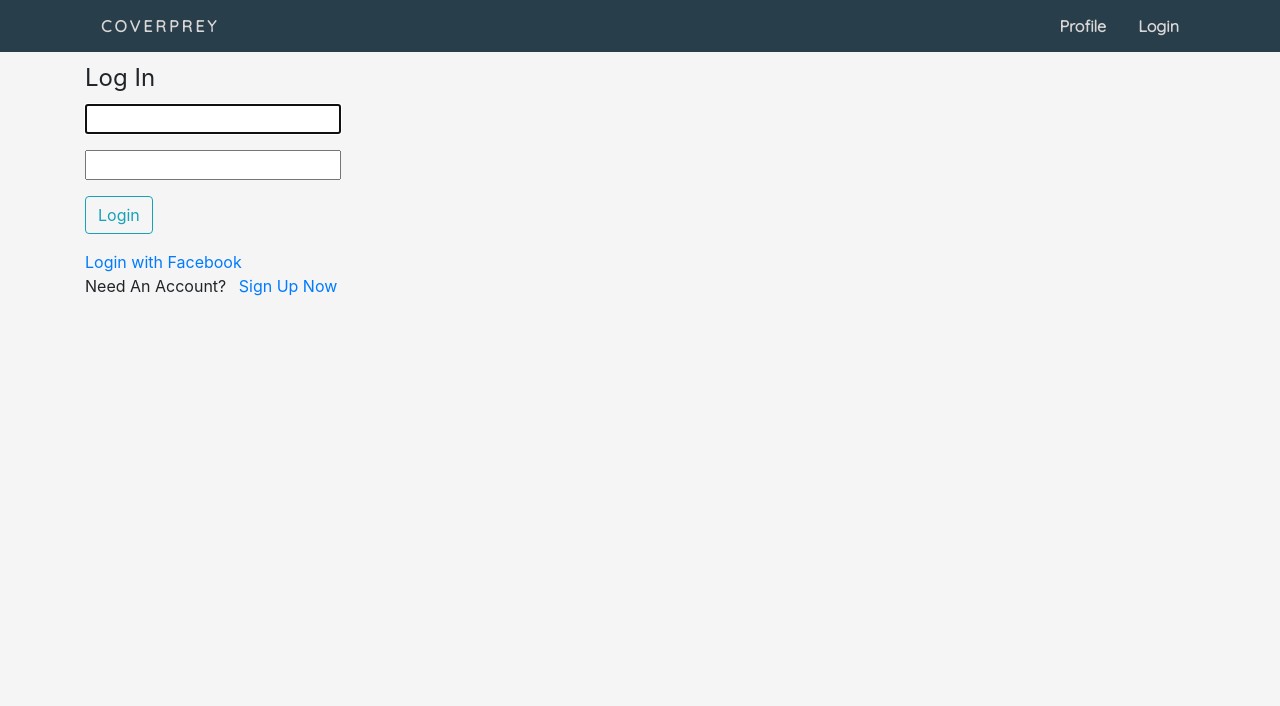
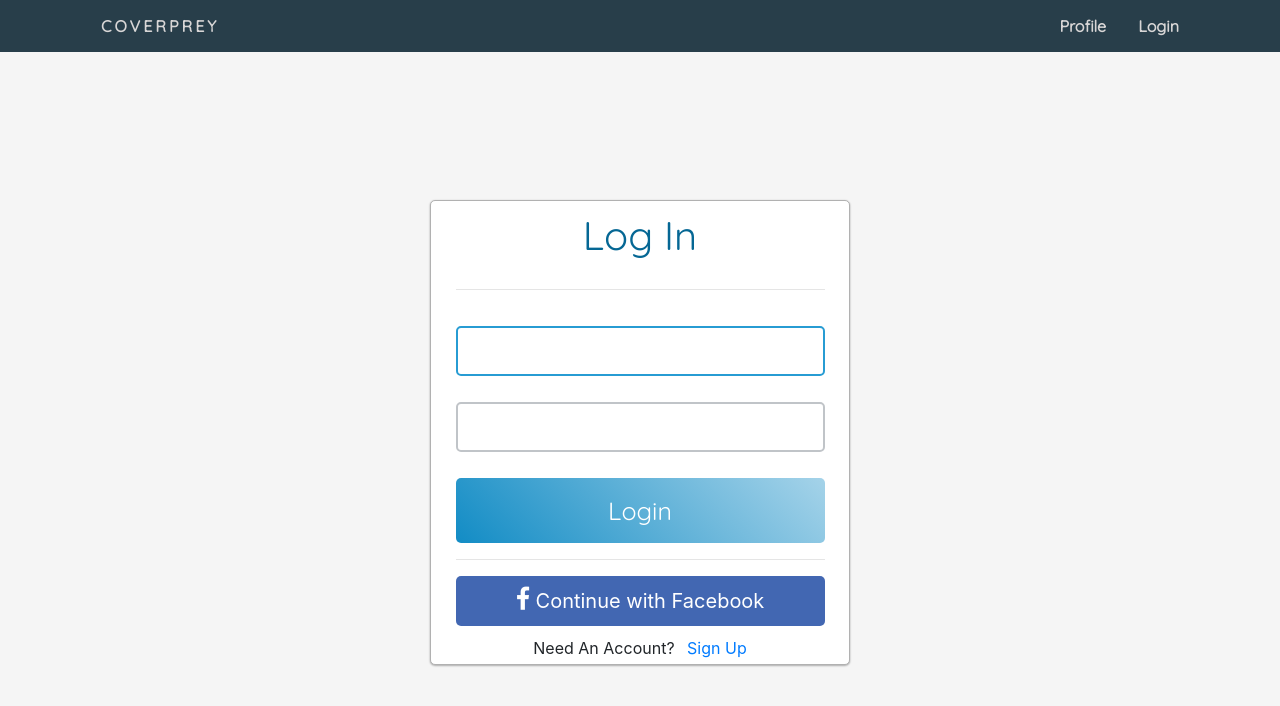
Before and after one commit to shash68i/coverprey, a Django app: page /login/ in a window 1280 px wide. Shown: the top 706 px of the page. Run offline with Django 3.2, Linux system fonts and the light colour scheme; some libraries are stand-ins or nearby versions.

Commit message:
Some changes

```diff
--- a/static/css/main.css
+++ b/static/css/main.css
@@ -17,8 +17,14 @@
 }
 
 .search-box[type=text] {
+  border: 2px solid rgb(192, 196, 200);
+  border-radius: 5px;
+}
+
+.search-box[type=text]:focus {
   border: 2px solid #0084bf;
   border-radius: 5px;
+  outline: none;
 }
 
 .btn-add {
@@ -425,3 +431,87 @@ textarea {
 .content-section {
   display: flex;
 }
+
+#login-text {
+  color: #056794;
+  font-family: 'Quicksand', sans-serif;
+  font-size: 40px;
+  font-weight: 590;
+  width: 100px;
+}
+
+.login-form {
+  background: #ffffff;
+  border: 1px solid rgb(177, 177, 177);
+  border-radius: 5px;
+  width: 420px;
+  padding: 4px;
+  margin: 0 auto;
+  text-align: center;
+  box-shadow: 0 0.3px 2px rgba(0,0,0,0.12), 0 1px 2px rgba(0,0,0,0.24);
+}
+
+#id_username {
+  margin-top: 20px;
+  width: 90%;
+  height: 50px;
+  border-radius: 5px;
+}
+
+#id_password {
+  margin-top: 10px;
+  width: 90%;
+  height: 50px;
+  border-radius: 5px;
+}
+
+#id_username[type=text]{
+  border: 2px solid rgb(192, 196, 200);
+  padding-left: 10px;
+  font-family: 'Quicksand', sans-serif;
+  font-size: 20px;
+}
+
+#id_password[type=password]{
+  border: 2px solid rgb(192, 196, 200);
+}
+
+#id_username[type=text]:focus, #id_password[type=password]:focus{
+  border: 2px solid #279cd3;
+  outline: none;
+}
+
+#facebook-login-div{
+  margin: 0 auto;
+  background-color: #4267B2;
+  padding-top: 10px;
+  border-radius: 5px;
+  width: 90%;
+  height: 50px;
+  font-size: 20px;
+  color: white;
+}
+
+#facebook-login {
+  color: white;
+}
+
+#adjustit {
+  margin-top: 140px;
+}
+
+.login-footer{
+  margin-top: 10px;
+}
+
+.login-form-button{
+  margin-top: 10px;
+  width: 90%;
+  height: 65px;
+  border-radius: 5px;
+  border: none;
+  color: white;
+  font-size: 25px;
+  font-family:  'Quicksand', sans-serif;
+  background: linear-gradient(45deg, #128cc5, #a5d3e9);
+}
--- a/users/templates/users/login.html
+++ b/users/templates/users/login.html
@@ -1,21 +1,32 @@
 {% extends "blog/base.html" %}
 {% load crispy_forms_tags %}
 {% block content %}
+<div id="adjustit">
     <div class="login-form">
         <form method="POST">
             {% csrf_token %}
             <fieldset>
-                <legend>Log In</legend>
+                <legend><span id="login-text" >Log In</span></legend>
+                <hr align="center" width="90%">
                 <p>{{ form.username }}</p>
                 <p>{{ form.password }}</p>
+                <!-- {{ form|crispy }} -->
+
             </fieldset>
-            <div class="form-group">
-                <button class="btn btn-outline-info" type="submit">Login</button>
+            <div class="login-form-button-div">
+                <button class="login-form-button" type="submit">Login</button>
             </div>
-            <div><a href="{% url 'social:begin' 'facebook' %}">Login with Facebook</a></div>
+            <hr align="center" width="90%">
+            <div id="facebook-login-div" >
+                <a id="facebook-login" href="{% url 'social:begin' 'facebook' %}">
+                    <i class="fa fa-facebook-f" style="font-size:25px"></i>
+                    Continue with Facebook
+                </a>
+            </div>
         </form>
-        <div>
-            Need An Account? <a class="ml-2" href="{% url 'register' %}">Sign Up Now</a>
+        <div class="login-footer">
+            Need An Account? <a class="ml-2" href="{% url 'register' %}">Sign Up</a>
         </div>
     </div>
+</div>
 {% endblock content %}
```
